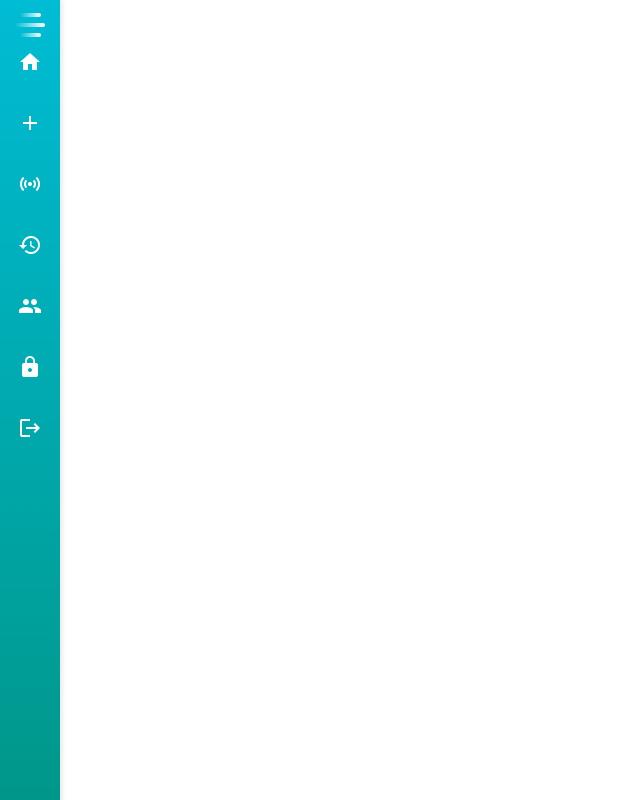
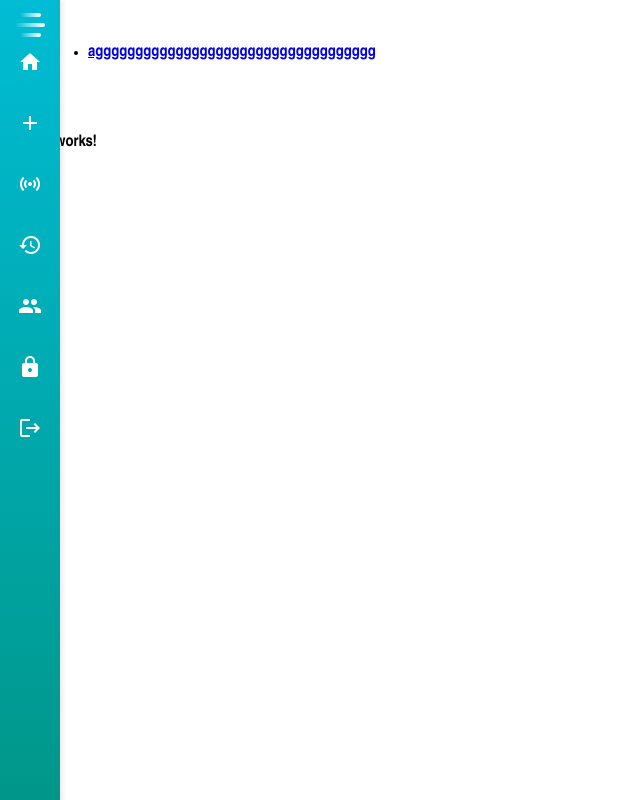
Before and after one commit to AlexHernandez2698632494/AURA, an Angular app: page /prueba in a window 1280 px wide. Before the commit this address led to /. Shown: the whole page, without its empty margins (0-640 px from the left). Built offline with nearby package versions, Linux system fonts and the light colour scheme.

Commit message:
Initial Configuration Routes
Define routes to browse on components

```diff
--- a/src/app/app.component.css
+++ b/src/app/app.component.css
@@ -0,0 +1,15 @@
+
+  /* Barra lateral */
+  .app-side {
+    width: 250px; /* Ajusta el tamaño de la barra lateral según sea necesario */
+    background-color: #f4f4f4; /* Color de fondo para la barra lateral */
+    height: 100vh; /* Asegura que ocupe toda la altura de la ventana */
+  }
+
+
+
+  /* Si el contenido tiene un div adicional, asegúrate de que se alinee correctamente */
+  .div-content {
+    margin-left: 20px; /* Esto asegura que el contenido no se superponga con la barra lateral */
+    padding: 20px;
+  }
--- a/src/app/app.component.html
+++ b/src/app/app.component.html
@@ -1,6 +1,16 @@
 <div class="app-container">
-  <app-side></app-side> <!-- Barra lateral -->
+  <app-side class="app-side"></app-side> <!-- Barra lateral -->
   <div class="main-content">
     <router-outlet></router-outlet> <!-- Aquí se renderizan las vistas dinámicas -->
   </div>
 </div>
+<div class="div-content">
+  <nav>
+    <ul>
+      <li>
+        <a href="/prueba">aggggggggggggggggggggggggggggggggggg</a>
+      </li>
+    </ul>
+  </nav>
+</div>
+<router-outlet></router-outlet>
--- a/src/app/app.config.ts
+++ b/src/app/app.config.ts
@@ -4,5 +4,5 @@ import { provideRouter } from '@angular/router';
 import { routes } from './app.routes';
 
 export const appConfig: ApplicationConfig = {
-  providers: [provideZoneChangeDetection({ eventCoalescing: true }), provideRouter(routes)]
+  providers: [  provideRouter(routes), provideZoneChangeDetection({ eventCoalescing: true }), provideRouter(routes)]
 };
--- a/src/app/app.routes.ts
+++ b/src/app/app.routes.ts
@@ -1,3 +1,6 @@
 import { Routes } from '@angular/router';
+import { PruebaComponent } from './components/prueba/prueba.component';
 
-export const routes: Routes = [];
+export const routes: Routes = [
+    {path:'prueba', component: PruebaComponent}
+];
--- /dev/null
+++ b/src/app/components/prueba/prueba.component.html
@@ -0,0 +1 @@
+<p>prueba works!</p>
--- a/src/styles.css
+++ b/src/styles.css
@@ -3,3 +3,7 @@
     font-family: 'Arial Narrow', Arial, sans-serif;
     font-weight: bold; /* Para asegurar que todos los textos usen el peso Bold */
   }
+
+  .app-side{
+    margin-right: 30;
+  }
```
Also changed, not shown: src/app/components/prueba/prueba.component.ts (added, +11 -0 lines), src/app/components/prueba/prueba.component.css (added), 1 other file (tests, documents, lock files or other folders).
